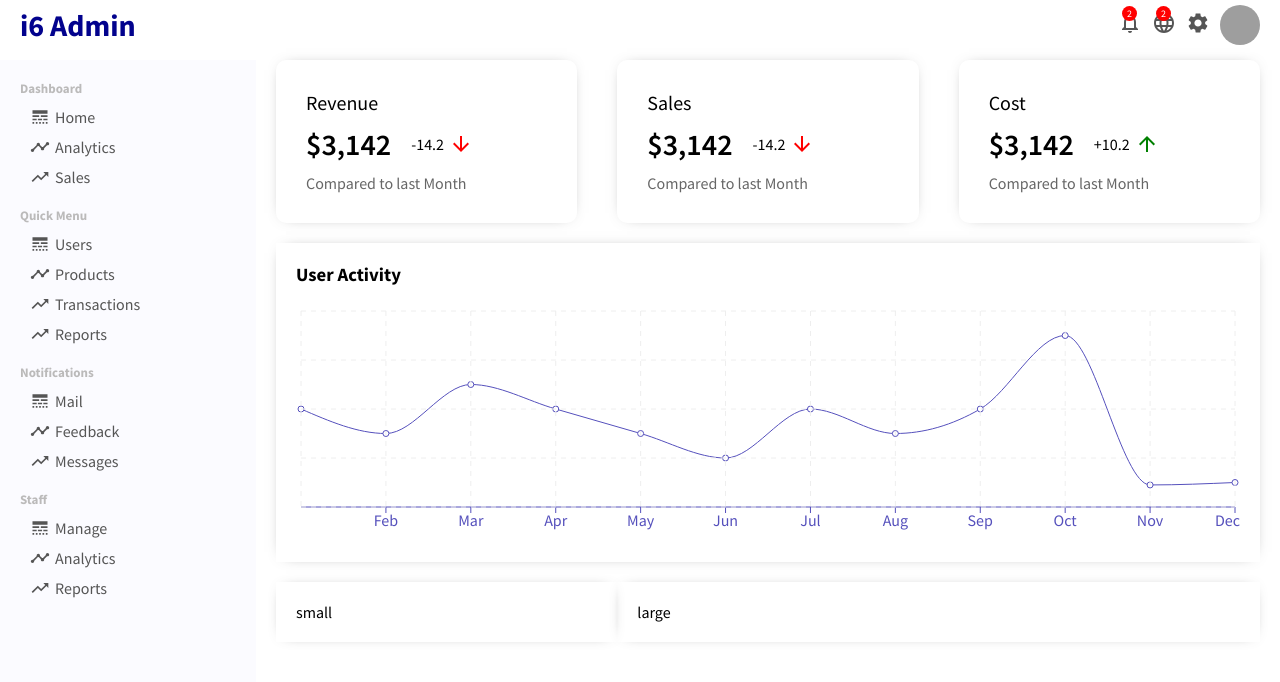
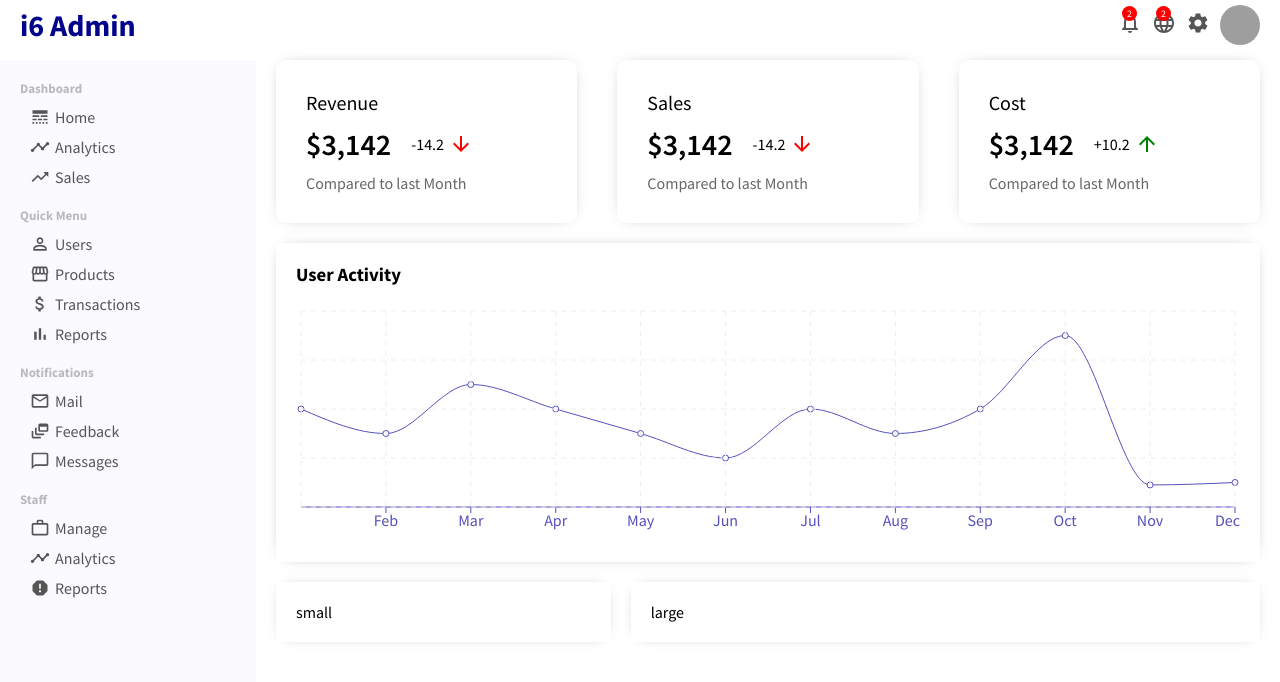
Before and after one commit to Isrealsix/admindashboard, a React (Create React App) app: page / in a window 1280 px wide. Shown: the top 682 px of the page. Built offline with nearby package versions, Linux system fonts and the light colour scheme; grey boxes are pictures that could not be loaded.

Commit message:
completed the sidebar

```diff
--- a/src/components/sidebar/Sidebar.js
+++ b/src/components/sidebar/Sidebar.js
@@ -1,4 +1,17 @@
-import { LineStyle, Timeline, TrendingUp } from '@material-ui/icons';
+import {
+	LineStyle,
+	Timeline,
+	TrendingUp,
+	PermIdentity,
+	Storefront,
+	AttachMoney,
+	BarChart,
+	MailOutline,
+	DynamicFeed,
+	ChatBubbleOutline,
+	WorkOutline,
+	Report,
+} from '@material-ui/icons';
 import classes from './Sidebar.module.css';
 
 function Sidebar() {
@@ -27,19 +40,19 @@ function Sidebar() {
 					<h3 className={classes.sidebarTitle}>Quick Menu</h3>
 					<ul className={classes.sidebarList}>
 						<li className={classes.sidebarListItem}>
-							<LineStyle className={classes.sidebarIcon} />
+							<PermIdentity className={classes.sidebarIcon} />
 							Users
 						</li>
 						<li className={classes.sidebarListItem}>
-							<Timeline className={classes.sidebarIcon} />
+							<Storefront className={classes.sidebarIcon} />
 							Products
 						</li>
 						<li className={classes.sidebarListItem}>
-							<TrendingUp className={classes.sidebarIcon} />
+							<AttachMoney className={classes.sidebarIcon} />
 							Transactions
 						</li>
 						<li className={classes.sidebarListItem}>
-							<TrendingUp className={classes.sidebarIcon} />
+							<BarChart className={classes.sidebarIcon} />
 							Reports
 						</li>
 					</ul>
@@ -49,15 +62,15 @@ function Sidebar() {
 					<h3 className={classes.sidebarTitle}>Notifications</h3>
 					<ul className={classes.sidebarList}>
 						<li className={classes.sidebarListItem}>
-							<LineStyle className={classes.sidebarIcon} />
+							<MailOutline className={classes.sidebarIcon} />
 							Mail
 						</li>
 						<li className={classes.sidebarListItem}>
-							<Timeline className={classes.sidebarIcon} />
+							<DynamicFeed className={classes.sidebarIcon} />
 							Feedback
 						</li>
 						<li className={classes.sidebarListItem}>
-							<TrendingUp className={classes.sidebarIcon} />
+							<ChatBubbleOutline className={classes.sidebarIcon} />
 							Messages
 						</li>
 					</ul>
@@ -67,7 +80,7 @@ function Sidebar() {
 					<h3 className={classes.sidebarTitle}>Staff</h3>
 					<ul className={classes.sidebarList}>
 						<li className={classes.sidebarListItem}>
-							<LineStyle className={classes.sidebarIcon} />
+							<WorkOutline className={classes.sidebarIcon} />
 							Manage
 						</li>
 						<li className={classes.sidebarListItem}>
@@ -75,7 +88,7 @@ function Sidebar() {
 							Analytics
 						</li>
 						<li className={classes.sidebarListItem}>
-							<TrendingUp className={classes.sidebarIcon} />
+							<Report className={classes.sidebarIcon} />
 							Reports
 						</li>
 					</ul>
--- a/src/components/widgetSm/WidgetSm.module.css
+++ b/src/components/widgetSm/WidgetSm.module.css
@@ -3,4 +3,5 @@
     padding: 20px;
     -webkit-box-shadow: 0 0 15px -10px rgba(0, 0, 0, .7);
     box-shadow: 0 0 15px -10px rgba(0, 0, 0, .7);
+    margin-right: 20px;
 }
```
